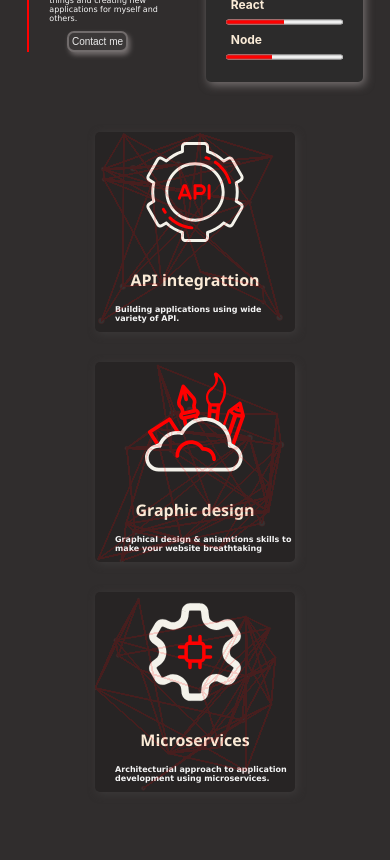
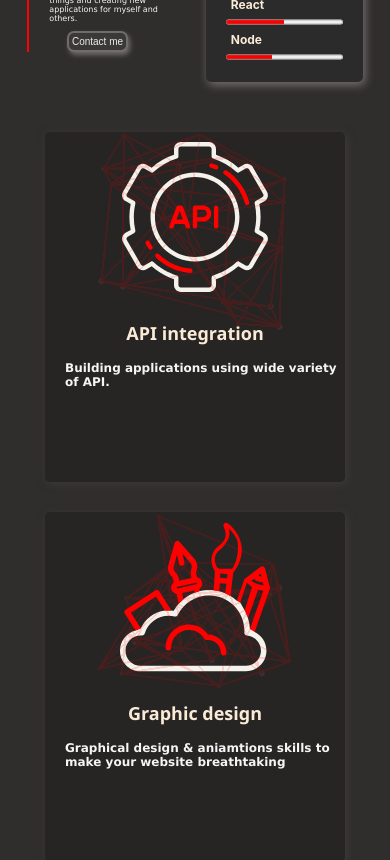
Before and after one commit to Dml199/portfolio_web, a React (Create React App) app: page / in a window 390 px wide. Shown: the part 1000-1860 px from the top of the page. Built offline with nearby package versions, Linux system fonts and the light colour scheme.

Commit message:
29.10 20:49

```diff
--- a/src/projects/anim.background.js
+++ b/src/projects/anim.background.js
@@ -79,8 +79,8 @@ function Animation() {
       s.x += s.vx /FPS;
       s.y += s.vy /FPS;
 
-      if (s.x < 0 || s.x > 200) s.vx = -s.vx;
-      if (s.y < 0 || s.y > 200) s.vy = -s.vy;
+      if (s.x < 0 || s.x > 180) s.vx = -s.vx;
+      if (s.y < 0 || s.y > 180) s.vy = -s.vy;
     }
   }
 
--- a/src/projects/anim.css
+++ b/src/projects/anim.css
@@ -1,9 +1,7 @@
 @media (max-width:1028px) {
 
     canvas
-    {  position:absolute;
-
-       z-index:1;
+    {
 
       }
 }
--- a/src/projects/projects.css
+++ b/src/projects/projects.css
@@ -10,12 +10,14 @@
 
 
 .card {
-
+    width:300px;
+    height:350px;
+    position:relative;
     border-radius:5px;
     background-color: rgb(39, 36, 36);
     box-sizing:content-box;
-    max-width:200px;
-    max-height:200px;
+    max-width:300px;
+    max-height:420px;
     box-shadow:2px 2px 8px rgb(61, 58, 58);
 
 }
@@ -27,7 +29,8 @@
 
 
 .img{
-
+    height:150px;
+    width:150px;
     margin:10px;
     z-index:10
 
@@ -37,12 +40,13 @@
 .card h2{
  font-family:'Segoe UI', Tahoma, Geneva, Verdana, sans-serif;
  color:antiquewhite;
+ font-size:18px;
  z-index:10
 }
 
 
 .card h4{
-    font-size:13px;
+    font-size:12px;
     color:whitesmoke;
     margin-left:20px ;
     text-align:left;
@@ -61,11 +65,12 @@ z-index:1;
 }
 
 .display_message{
+    position:absolute;
     display:flex;
 
-    z-index:11;
-    width:100%;
-    height:100%;
+
+    width:300px;
+    height:350px;
     opacity:1;
     justify-content: center;
     align-items:center;
@@ -89,19 +94,6 @@ z-index:1;
 
         flex-direction:column;
     }
-    .card{
-    overflow:hidden;
-    max-width:200px;
-    max-height:200px;
+
+
     }
-    .img{
-        width:100px;
-        height:100px;
-    }
-    .card h4{
-     font-size:8px;
-    }
-    .card h2{
-        font-size:16px;
-       }
-    }
--- a/src/projects/projects.js
+++ b/src/projects/projects.js
@@ -40,7 +40,7 @@ export default function Projects () {
 
 
     return (<div id= "projects">
-        <div className="card" onMouseEnter={()=>{setToggleOnTimer()}}><Anim /><div className={state?"dont_display":"display_message"} >Click on me to get to GitHub repository</div><img className="img" src={api}></img><h2 className="cardHeader">API integrattion</h2><h4 className="card_description">Building applications using wide variety of API.</h4></div>
+        <div className="card" onMouseEnter={()=>{setToggleOnTimer()}}><Anim /><div className={state?"dont_display":"display_message"} >Click on me to get to GitHub repository</div><img className="img" src={api}></img><h2 className="cardHeader">API integration</h2><h4 className="card_description">Building applications using wide variety of API.</h4></div>
         <div className="card" onMouseEnter={()=>{setToggleOnTimer_1()}}><Anim /><div className={state1?"dont_display":"display_message"}>Click on me to get to GitHub repository</div><img className="img" src={graphic_design}></img><h2 className="cardHeader">Graphic design</h2><h4 className="card_description">Graphical design & aniamtions skills to make your website breathtaking</h4></div>
         <div className="card" onMouseEnter={()=>{setToggleOnTimer_2()}}><Anim /><div className={state2?"dont_display":"display_message"}>Click on me to get to GitHub repository</div><img className="img" src={microservises}></img><h2 className="cardHeader">Microservices</h2><h4 className="card_description">Architecturial approach to application development using microservices. </h4></div>
     </div>)
```
